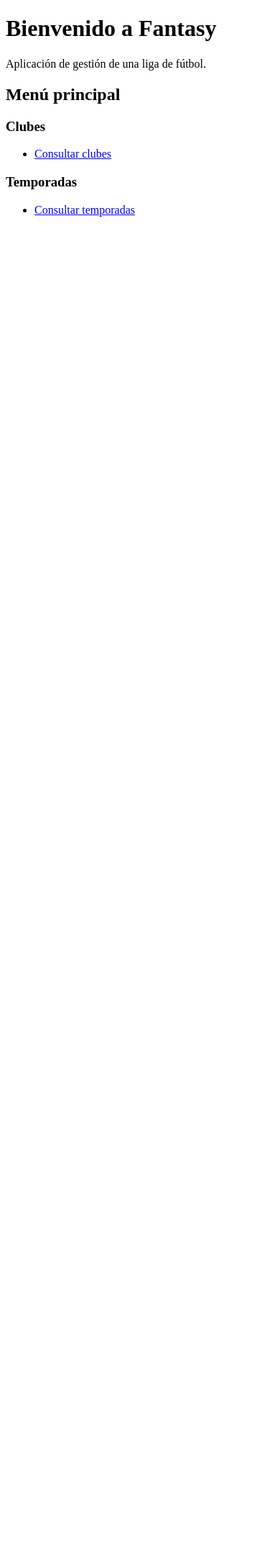
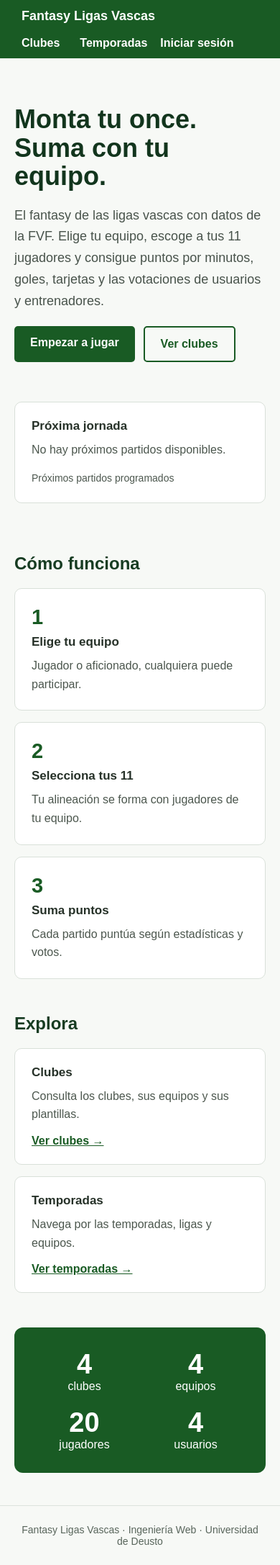
Before and after one commit to Aimar1109/proyectoweb, a Django app: page / in a window 390 px wide. Shown: the whole page at 72% size. Before the commit the page ends 301 px from the top, so only its background shows below. Run offline with Django 5.2, Linux system fonts and the light colour scheme; data comes from the database, SQL or seed files in the repository; both versions use the stored data as it was after the commit.

Commit message:
login, index y un poco de estilo general inicial

```diff
--- /dev/null
+++ b/fantasy/templates/fantasy/base.html
@@ -0,0 +1,51 @@
+
+{% load static %}
+<!DOCTYPE html>
+<html lang="es">
+<head>
+    <meta charset="UTF-8">
+    <meta name="viewport" content="width=device-width, initial-scale=1.0">
+    <title>{% block title %}Fantasy Ligas Vascas{% endblock %}</title>
+    <link rel="stylesheet" href="{% static 'css/style.css' %}">
+</head>
+<body>
+    <header class="navbar">
+        <div class="navbar-brand">
+            <a href="{% url 'index' %}">Fantasy Ligas Vascas</a>
+        </div>
+
+        <nav class="navbar-links">
+            <a href="{% url 'lista_clubes' %}">Clubes</a>
+            <a href="{% url 'lista_temporadas' %}">Temporadas</a>
+        </nav>
+
+        <div class="navbar-auth">
+
+            {% if user.is_authenticated %}
+                <form method="post" action="{% url 'logout' %}">
+                {% csrf_token %}
+                <button type="submit" class="btn-logout">
+                    Cerrar sesión
+                </button>
+            </form>
+
+            {% else %}
+
+                <a href="{% url 'login' %}">Iniciar sesión</a>
+                <!--
+                <a href="{% url 'index' %}" class="btn-registro">Registrarse</a>
+                -->
+            {% endif %}
+
+        </div>
+    </header>
+
+    <main>
+        {% block content %}{% endblock %}
+    </main>
+
+    <footer class="footer">
+        Fantasy Ligas Vascas · Ingeniería Web · Universidad de Deusto
+    </footer>
+</body>
+</html>
--- a/fantasy/templates/fantasy/index.html
+++ b/fantasy/templates/fantasy/index.html
@@ -1,30 +1,149 @@
-<!DOCTYPE html>
-<html lang="es">
-<head>
-    <meta charset="UTF-8">
-    <title>Fantasy</title>
-</head>
-<body>
 
-    <h1>Bienvenido a Fantasy</h1>
+{% extends 'fantasy/base.html' %}
 
-    <p>Aplicación de gestión de una liga de fútbol.</p>
+{% block title %}Inicio - Fantasy Ligas Vascas{% endblock %}
 
-    <h2>Menú principal</h2>
+{% block content %}
 
-    <h3>Clubes</h3>
-    <ul>
-        <li>
-            <a href="{% url 'lista_clubes' %}">Consultar clubes</a>
-        </li>
-    </ul>
+<div class="container">
 
-    <h3>Temporadas</h3>
-    <ul>
-        <li>
-            <a href="{% url 'lista_temporadas' %}">Consultar temporadas</a>
-        </li>
-    </ul>
+    <!-- PRESENTACIÓN -->
+    <section class="hero">
 
-</body>
-</html>
+        <div class="hero-text">
+            <h1>Monta tu once.<br>Suma con tu equipo.</h1>
+
+            <p>
+                El fantasy de las ligas vascas con datos de la FVF.
+                Elige tu equipo, escoge a tus 11 jugadores y
+                consigue puntos por minutos, goles, tarjetas
+                y las votaciones de usuarios y entrenadores.
+            </p>
+
+            <div class="hero-buttons">
+                <a href="{% url 'index' %}" class="btn-primary">
+                    Empezar a jugar
+                </a>
+
+                <a href="{% url 'lista_clubes' %}" class="btn-secondary">
+                    Ver clubes
+                </a>
+            </div>
+        </div>
+
+        <!-- PRÓXIMOS PARTIDOS -->
+        <div class="card jornada-card">
+            <h3>Próxima jornada</h3>
+
+            {% for partido in proximos_partidos %}
+                <div class="partido">
+                    <span>{{ partido.local.nombre }}</span>
+                    <span>vs</span>
+                    <span>{{ partido.visitante.nombre }}</span>
+                </div>
+            {% empty %}
+                <p>No hay próximos partidos disponibles.</p>
+            {% endfor %}
+
+            <p class="card-note">
+                Próximos partidos programados
+            </p>
+        </div>
+
+    </section>
+
+    <!-- CÓMO FUNCIONA -->
+    <section class="section">
+        <h2>Cómo funciona</h2>
+
+        <div class="grid-three">
+
+            <div class="card">
+                <span class="step-number">1</span>
+                <h3>Elige tu equipo</h3>
+                <p>
+                    Jugador o aficionado, cualquiera
+                    puede participar.
+                </p>
+            </div>
+
+            <div class="card">
+                <span class="step-number">2</span>
+                <h3>Selecciona tus 11</h3>
+                <p>
+                    Tu alineación se forma con
+                    jugadores de tu equipo.
+                </p>
+            </div>
+
+            <div class="card">
+                <span class="step-number">3</span>
+                <h3>Suma puntos</h3>
+                <p>
+                    Cada partido puntúa según
+                    estadísticas y votos.
+                </p>
+            </div>
+
+        </div>
+    </section>
+
+    <!-- EXPLORA -->
+    <section class="section">
+        <h2>Explora</h2>
+
+        <div class="grid-two">
+
+            <div class="card">
+                <h3>Clubes</h3>
+                <p>
+                    Consulta los clubes, sus equipos
+                    y sus plantillas.
+                </p>
+                <a href="{% url 'lista_clubes' %}">
+                    Ver clubes →
+                </a>
+            </div>
+
+            <div class="card">
+                <h3>Temporadas</h3>
+                <p>
+                    Navega por las temporadas,
+                    ligas y equipos.
+                </p>
+                <a href="{% url 'lista_temporadas' %}">
+                    Ver temporadas →
+                </a>
+            </div>
+
+        </div>
+    </section>
+
+    <!-- ESTADÍSTICAS -->
+    <section class="stats">
+
+        <div>
+            <strong>{{ total_clubes }}</strong>
+            <span>clubes</span>
+        </div>
+
+        <div>
+            <strong>{{ total_equipos }}</strong>
+            <span>equipos</span>
+        </div>
+
+        <div>
+            <strong>{{ total_jugadores }}</strong>
+            <span>jugadores</span>
+        </div>
+
+        <div>
+            <strong>{{ total_usuarios }}</strong>
+            <span>usuarios</span>
+        </div>
+
+    </section>
+
+</div>
+
+{% endblock %}
--- a/fantasy/urls.py
+++ b/fantasy/urls.py
@@ -4,7 +4,10 @@ from django.urls import path
 from fantasy import views
 
 urlpatterns = [
-    path("", views.index, name="index"),
+    path("", views.IndexView.as_view(), name="index"),
+
+    path("login/", views.UsuarioLoginView.as_view(), name="login"),
+    path('logout/', views.UsuarioLogoutView.as_view(), name='logout'),
 
     path("clubes/",views.lista_clubes,name="lista_clubes"),
     path("clubes/<int:pk>/",views.detalle_club,name="detalle_club"),
@@ -15,6 +18,4 @@ urlpatterns = [
     path("temporadas/<int:pk>/", views.detalle_temporada, name="detalle_temporada"),
 
     path("ligas/<int:pk>/", views.detalle_liga, name="detalle_liga"),
-
-    path("usuarios/<int:pk>/", views.detalle_usuario, name="detalle_usuario"),
 ]
--- a/fantasy/views.py
+++ b/fantasy/views.py
@@ -2,11 +2,36 @@ from django.http import HttpResponse
 from django.shortcuts import render, get_object_or_404
 from .models import Club, Equipo, Temporada,Liga,Usuario
 
+from django.contrib.auth.views import LoginView, LogoutView
+from django.urls import reverse_lazy
+
 # Create your views here.
 
 
-def index(request):
-    return render(request, "fantasy/index.html")
+from django.views.generic import TemplateView
+from django.utils import timezone
+
+from .models import Club, Equipo, Jugador, Usuario, Partido
+
+
+class IndexView(TemplateView):
+    template_name = 'fantasy/index.html'
+
+    def get_context_data(self, **kwargs):
+        context = super().get_context_data(**kwargs)
+
+        context['total_clubes'] = Club.objects.count()
+        context['total_equipos'] = Equipo.objects.count()
+        context['total_jugadores'] = Jugador.objects.count()
+        context['total_usuarios'] = Usuario.objects.count()
+
+        context['proximos_partidos'] = Partido.objects.filter(
+            fecha__gte=timezone.now()
+        ).select_related(
+            'local', 'visitante'
+        ).order_by('fecha')[:2]
+
+        return context
 
 #CLUB
 
@@ -46,13 +71,14 @@ def detalle_liga(request,pk):
     equipos = liga.equipos.all()
     return render(request,"fantasy/ligas/detalle_liga.html",{"liga":liga,"equipos":equipos})
 
-#USUARIO | solo detalle , para cuando acceda con usuario y contraseña
+#USUARIO
 
-def detalle_usuario(request, pk):
-    usuario = get_object_or_404(Usuario, pk=pk)
+# LOGIN
 
-    return render(
-        request,
-        "fantasy/usuarios/detalle_usuario.html",
-        {"usuario": usuario}
-    )
+class UsuarioLoginView(LoginView):
+    template_name = "fantasy/user/login.html"
+    redirect_authenticated_user = True
+    next_page = reverse_lazy("index")
+
+class UsuarioLogoutView(LogoutView):
+    next_page = reverse_lazy('index')
--- /dev/null
+++ b/static/css/style.css
@@ -0,0 +1,321 @@
+/* BASE AND INDEX */
+* {
+    box-sizing: border-box;
+}
+
+body {
+    margin: 0;
+    font-family: Arial, sans-serif;
+    background-color: #f7f9f6;
+    color: #263128;
+}
+
+a {
+    color: #195b24;
+}
+
+.navbar {
+    background-color: #195b24;
+    color: white;
+    display: flex;
+    align-items: center;
+    padding: 12px 30px;
+    gap: 40px;
+}
+
+.navbar-brand {
+    font-size: 18px;
+    font-weight: bold;
+}
+
+.navbar-links,
+.navbar-auth {
+    display: flex;
+    align-items: center;
+    gap: 28px;
+}
+
+.navbar-auth {
+    margin-left: auto;
+}
+
+.navbar a {
+    color: white;
+    font-weight: bold;
+    text-decoration: none;
+}
+
+.navbar a:hover {
+    text-decoration: underline;
+}
+
+.btn-registro {
+    background: white;
+    color: #195b24 !important;
+    padding: 13px 20px;
+    border-radius: 5px;
+}
+
+.container {
+    max-width: 1000px;
+    margin: auto;
+    padding: 65px 20px 45px;
+}
+
+.hero {
+    display: grid;
+    grid-template-columns: 1fr 1fr;
+    gap: 55px;
+    align-items: center;
+    margin-bottom: 70px;
+}
+
+.hero h1 {
+    font-size: 48px;
+    line-height: 1.1;
+    color: #12351d;
+    margin: 0 0 20px;
+}
+
+.hero-text p {
+    font-size: 18px;
+    line-height: 1.65;
+    color: #48534b;
+}
+
+.hero-buttons {
+    display: flex;
+    gap: 12px;
+    margin-top: 20px;
+}
+
+.btn-primary,
+.btn-secondary {
+    padding: 14px 22px;
+    border-radius: 5px;
+    font-weight: bold;
+    text-decoration: none;
+}
+
+.btn-primary {
+    background: #195b24;
+    color: white;
+}
+
+.btn-secondary {
+    border: 2px solid #195b24;
+    color: #195b24;
+}
+
+.card {
+    background: white;
+    border: 1px solid #d9e0d9;
+    border-radius: 10px;
+    padding: 23px;
+}
+
+.card h3 {
+    margin: 0 0 10px;
+    font-size: 17px;
+}
+
+.card p {
+    margin: 0;
+    line-height: 1.6;
+    color: #4c574e;
+}
+
+.partido {
+    display: flex;
+    justify-content: space-between;
+    gap: 15px;
+    padding: 14px 0;
+    border-bottom: 1px solid #e5e9e5;
+}
+
+.partido span:nth-child(2) {
+    color: #647067;
+}
+
+.card-note {
+    margin-top: 15px !important;
+    font-size: 14px;
+}
+
+.section {
+    margin-bottom: 48px;
+}
+
+.section h2 {
+    font-size: 24px;
+    color: #173c22;
+    margin-bottom: 20px;
+}
+
+.grid-three {
+    display: grid;
+    grid-template-columns: repeat(3, 1fr);
+    gap: 16px;
+}
+
+.grid-two {
+    display: grid;
+    grid-template-columns: repeat(2, 1fr);
+    gap: 16px;
+}
+
+.step-number {
+    display: block;
+    font-size: 29px;
+    font-weight: bold;
+    color: #195b24;
+    margin-bottom: 8px;
+}
+
+.grid-two a {
+    display: inline-block;
+    margin-top: 15px;
+    font-weight: bold;
+}
+
+.stats {
+    background: #195b24;
+    color: white;
+    border-radius: 12px;
+    padding: 30px;
+    display: grid;
+    grid-template-columns: repeat(4, 1fr);
+    text-align: center;
+    gap: 20px;
+}
+
+.stats strong {
+    display: block;
+    font-size: 38px;
+}
+
+.stats span {
+    display: block;
+}
+
+.footer {
+    border-top: 1px solid #dce3dc;
+    padding: 25px;
+    text-align: center;
+    color: #58655b;
+    font-size: 14px;
+}
+
+@media (max-width: 750px) {
+    .navbar {
+        flex-wrap: wrap;
+        gap: 18px;
+    }
+
+    .navbar-auth {
+        margin-left: 0;
+    }
+
+    .hero,
+    .grid-three,
+    .grid-two {
+        grid-template-columns: 1fr;
+    }
+
+    .hero h1 {
+        font-size: 36px;
+    }
+
+    .stats {
+        grid-template-columns: repeat(2, 1fr);
+    }
+}
+
+
+/* LOGIN */
+
+.login-container {
+    min-height: 75vh;
+    display: flex;
+    justify-content: center;
+    align-items: center;
+    padding: 40px 20px;
+}
+
+.login-card {
+    width: 100%;
+    max-width: 420px;
+    background: white;
+    padding: 35px;
+    border: 1px solid #d9e0d9;
+    border-radius: 12px;
+}
+
+.login-card h1 {
+    text-align: center;
+    color: #173c22;
+    margin-bottom: 10px;
+}
+
+.login-card p {
+    text-align: center;
+    color: #58655b;
+}
+
+.login-card form {
+    display: flex;
+    flex-direction: column;
+    gap: 12px;
+    margin-top: 25px;
+}
+
+.login-card label {
+    font-weight: bold;
+}
+
+.login-card input {
+    padding: 12px;
+    border: 1px solid #d9e0d9;
+    border-radius: 6px;
+    font-size: 15px;
+}
+
+.login-card button {
+    background: #195b24;
+    color: white;
+    border: none;
+    padding: 13px;
+    border-radius: 6px;
+    font-weight: bold;
+    cursor: pointer;
+    margin-top: 10px;
+}
+
+.login-card button:hover {
+    background: #123f1a;
+}
+
+.login-card .login-error {
+    color: #b91c1c;
+}
+
+/* LOGOUT */
+
+.navbar-auth form {
+    margin: 0;
+}
+
+.btn-logout {
+    background-color: white;
+    color: #195b24;
+    border: none;
+    padding: 12px 18px;
+    border-radius: 5px;
+    font-size: 15px;
+    font-weight: bold;
+    cursor: pointer;
+}
+
+.btn-logout:hover {
+    background-color: #e8f0e8;
+}
```
Also changed, not shown: fantasy/templates/fantasy/clubes/detalle_club.html (+6 -8 lines), fantasy/templates/fantasy/clubes/lista_clubes.html (+6 -9 lines), fantasy/templates/fantasy/equipos/detalle_equipo.html (+6 -8 lines), fantasy/templates/fantasy/ligas/detalle_liga.html (+6 -8 lines), fantasy/templates/fantasy/temporadas/detalle_temporada.html (+5 -8 lines), fantasy/templates/fantasy/temporadas/lista_temporada.html (+5 -8 lines), fantasy/templates/fantasy/user/login.html (added, +62 -0 lines), db.sqlite3.
